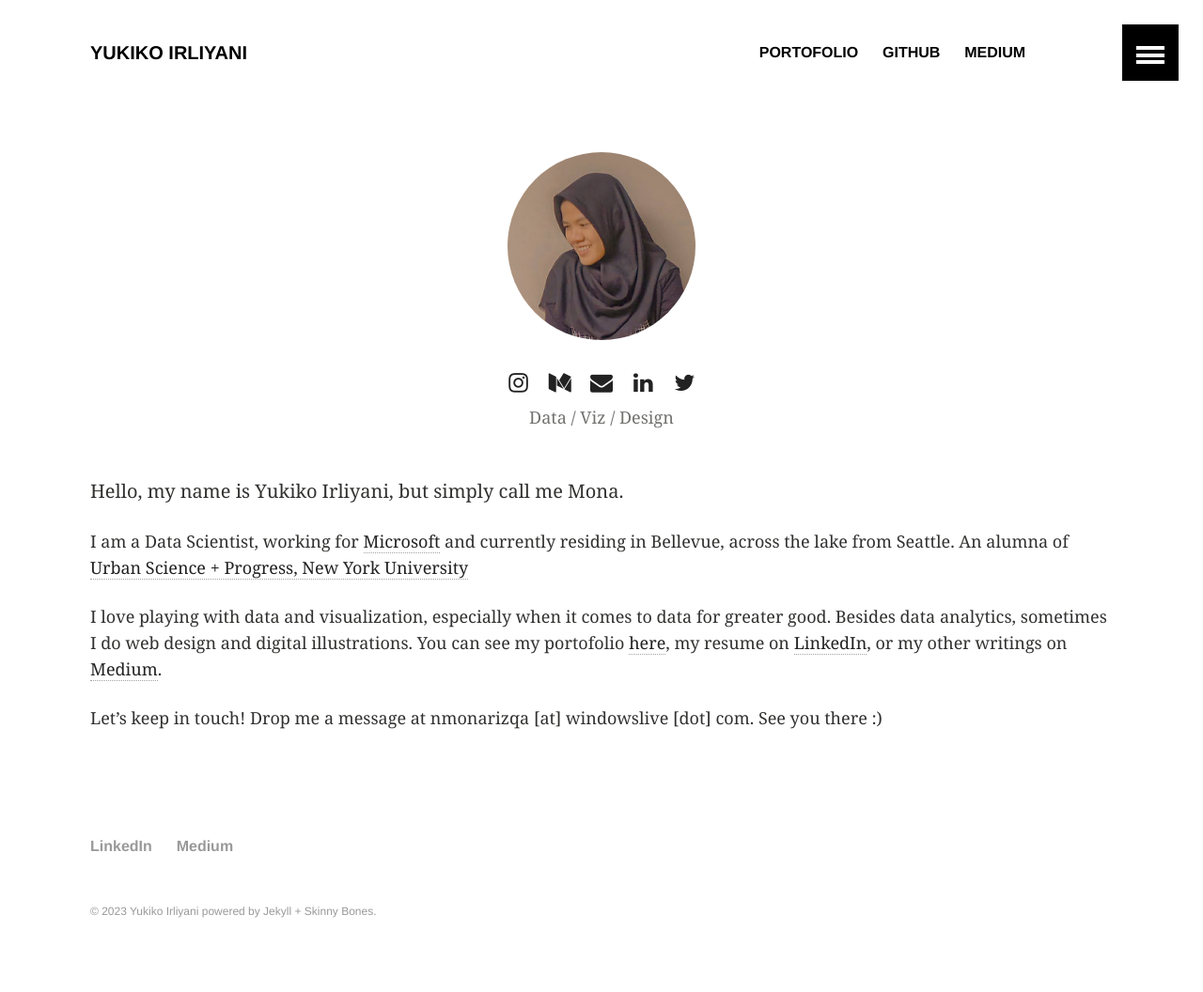
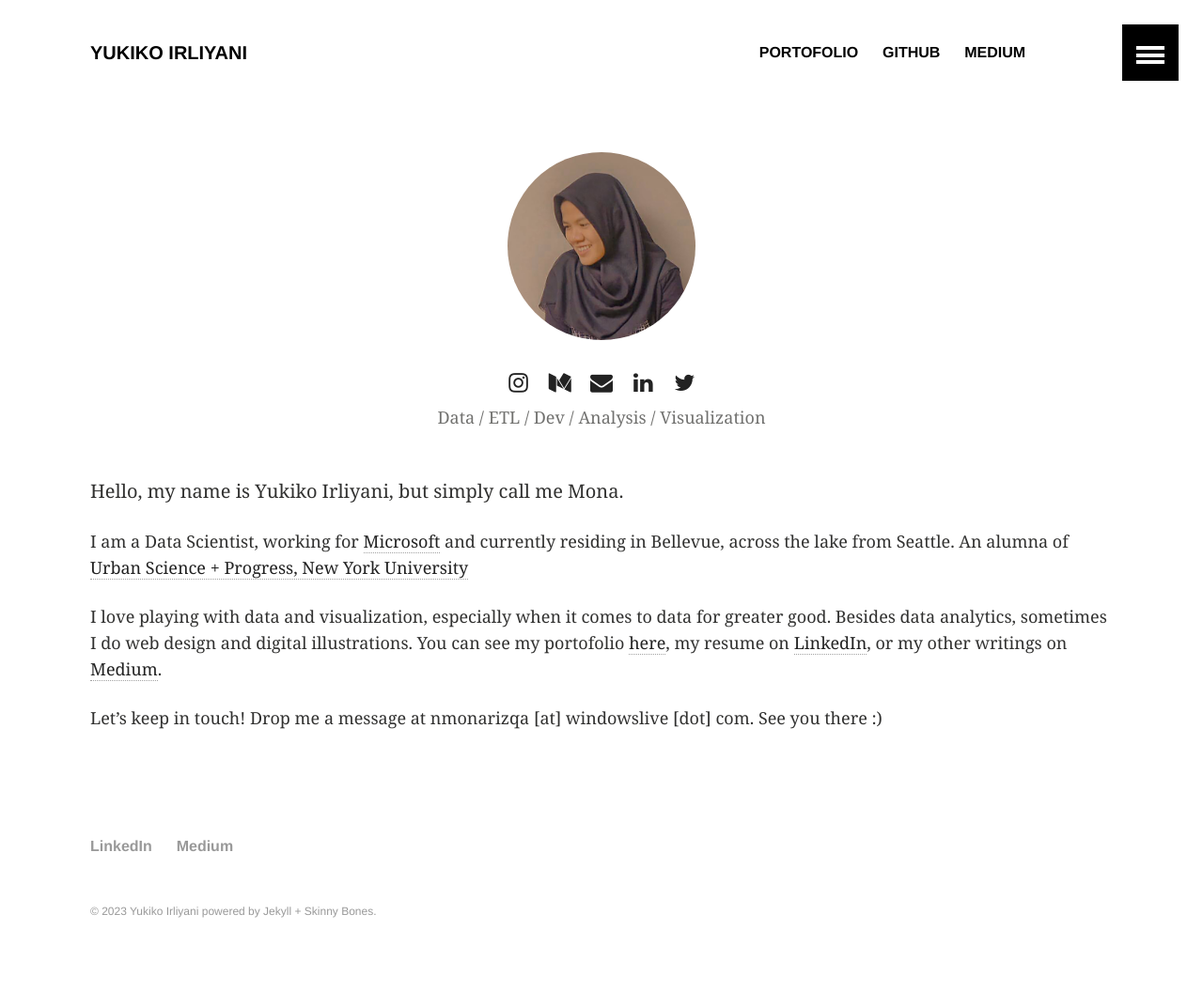
Before and after one commit to yukikoirlyn/yukikoirlyn.github.io, a Jekyll site: the page built from index.md, in a window 1280 px wide. Shown: the whole page at 94% size. Built offline with Jekyll 4.4.1, drawn with Linux system fonts in a browser that asks for light colours; nearby versions of some CDN libraries; library files that are not in the unit come from our copies.

Commit message:
Update hero.html

```diff
--- a/_includes/hero.html
+++ b/_includes/hero.html
@@ -1,31 +1,31 @@
 <div class="wrapper-normal">
     <div class="header-home">
         <div>
-            <img class="selfie" alt="Mona" src="{{ site.url }}/images/head2-tn.jpg">
+            <img class="selfie" alt="Yukiko" src="{{ site.url }}/images/head2-tn.jpg">
         </div>
         <div class="social-links">
-            <a class="social" href="http://instagram.com/nmonarizqa">
+            <a class="social" href="http://instagram.com/yukikoirlyn">
                 <i class="fa fa-instagram">
                 </i>
             </a>
-            <a class="social" href="http://medium.com/@nmonarizqa">
+            <a class="social" href="http://medium.com/@yukikoirlyn">
                 <i class="fa fa-medium">
                 </i>
             </a>
-            <a class="social" href="mailto:nmonarizqa@windowslive.com">
+            <a class="social" href="mailto:irliyaniyukiko@gmail.com">
                 <i class="fa fa-envelope">
                 </i>
             </a>
-            <a class="social" href="http://linkedin.com/in/nmonarizqa">
+            <a class="social" href="http://linkedin.com/in/yukikoirlyn">
                 <i class="fa fa-linkedin">
                 </i>
             </a>
-            <a class="social" href="http://twitter.com/nmonarizqa">
+            <a class="social" href="http://twitter.com/yukikoirlyn">
                 <i class="fa fa-twitter">
                 </i>
             </a>
         </div>
-        <p class="description">Data / Viz / Design</p>
+        <p class="description">Data / ETL / Dev / Analysis / Visualization</p>
 
     </div>
 
```
